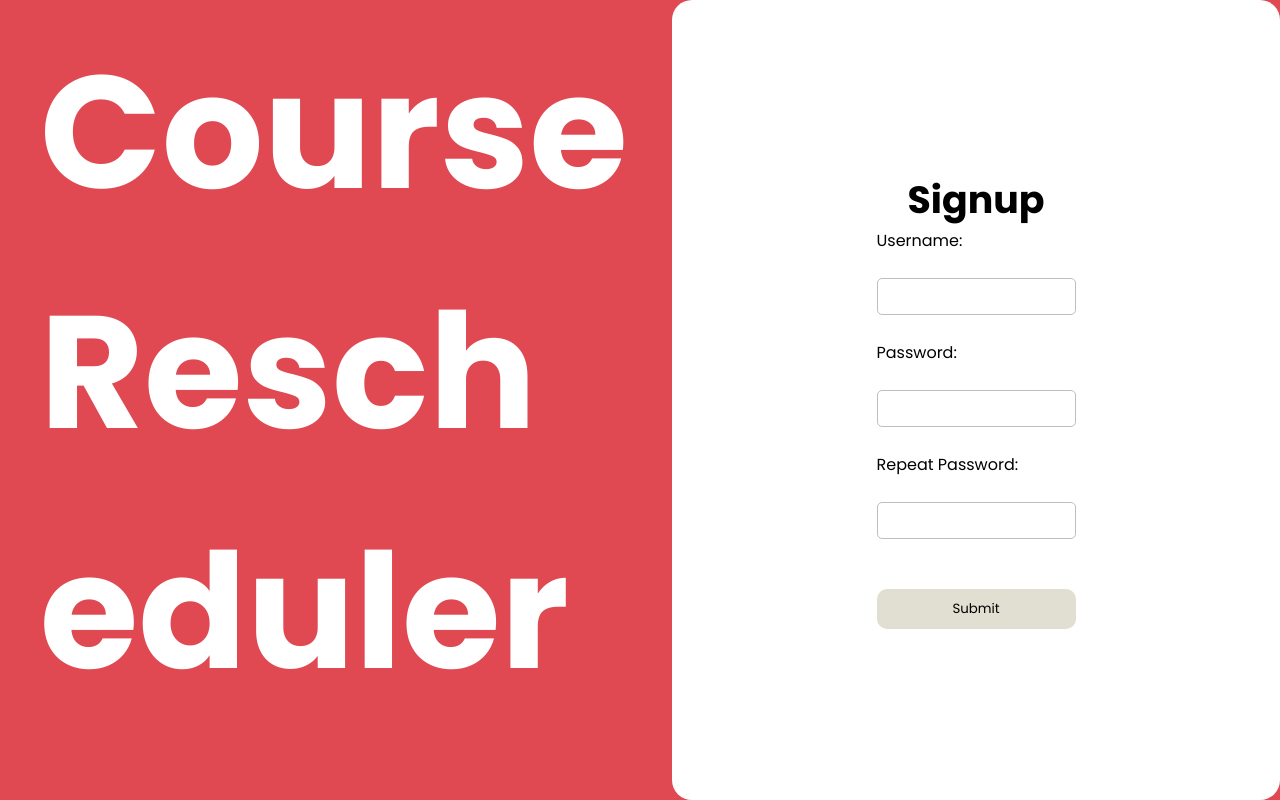
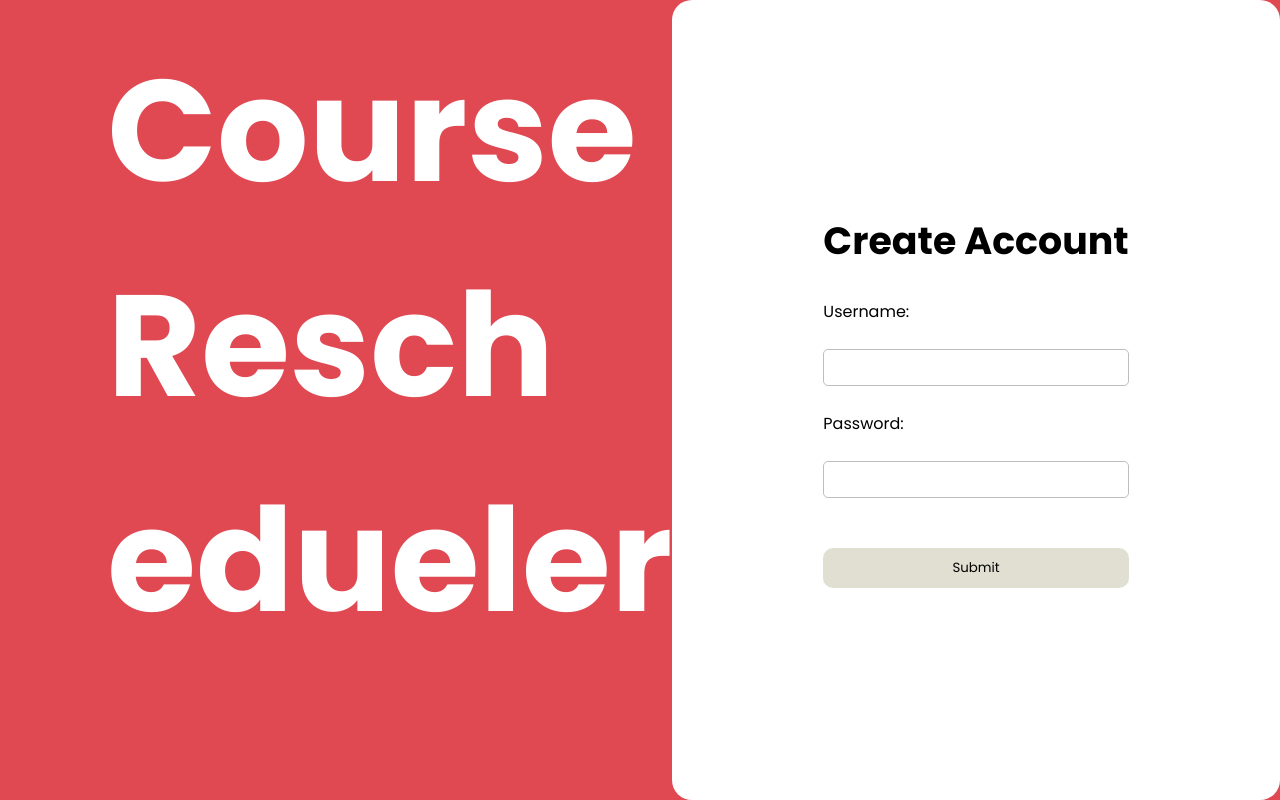
Before and after one commit to RohitMovva/CongressionalAppChallenge, a website: page WebsiteV2/signup.html in a window 1280 px wide. Drawn offline with Linux system fonts and the light colour scheme; a web font is replaced by a local one.

Commit message:
Login and signup forms fixed

```diff
--- a/WebsiteV2/signup.html
+++ b/WebsiteV2/signup.html
@@ -3,7 +3,7 @@
 <head>
     <meta charset="UTF-8">
     <meta name="viewport" content="width=device-width, initial-scale=1.0">
-    <title>Signup</title>
+    <title>Login</title>
     <link rel="apple-touch-icon" sizes="180x180" href="Images/favicon_io/apple-touch-icon.png">
     <link rel="icon" type="image/png" sizes="32x32" href="Images/favicon_io/favicon-32x32.png">
     <link rel="icon" type="image/png" sizes="16x16" href="Images/favicon_io/favicon-16x16.png">
@@ -13,21 +13,19 @@
 <body>
     <div class="login">
         <div>
-            <h1 class="display">Course <br> Resch <br> eduler</h1>
+            <h1 class="display">Course<br>Resch<br>edue<br class="tohide">ler</h1>
         </div>
         <div class="rounded-box grey">
             <div>
-                <h3>Signup</h3>
-                <form id="signup_form" class="loginform">
+                <h3>Create Account</h3>
+                <form id="login_form" class="loginform">
                     <label for="username">Username:</label><br>
                     <input type="text" id="fname" name="fname" class="input-box"><br>
                     <label for="pword">Password:</label><br>
-                    <input type="password" id="lname" name="lname" class="input-box"><br>
-                    <label for="rpword">Repeat Password:</label><br>
-                    <input type="password" id="rlname" name="rlname" class="input-box"><br><br>
+                    <input type="password" id="lname" name="lname" class="input-box"><br><br>
                     <input type="submit" value="Submit" class="submit">
                 </form>
-                <p id="error" class="error hiddenv2"></p>
+                <p class="error hiddenv2" id="error"></p>
             </div>
         </div>
     </div>
--- a/WebsiteV2/style.css
+++ b/WebsiteV2/style.css
@@ -397,17 +397,13 @@ footer {
 }
 
 .display {
-    font-size:20vh;
+    font-size: 9rem;
     text-align: left;
     color: white;
     position: absolute;
     top: 15%;
-    left: 10%;
+    left: 15%;
     transform: translate(-15%, -15%);
-}
-
-@media screen and (max-width: 800px) {
-
 }
 
 .login .rounded-box {
@@ -430,6 +426,7 @@ p.error {
 
 form.loginform {
     display: grid;
+    margin-top: 30px;
 }
 
 .submit {
@@ -495,8 +492,8 @@ form.loginform {
 	text-align: center;
 }
 
-@media (max-width:1250px){
-    .display{
-        font-size:12.5vw
+@media (max-height: 800px){
+    .tohide {
+        display: none;
     }
 }
```
Also changed, not shown: WebsiteV2/login.html (+1 -1 lines).
